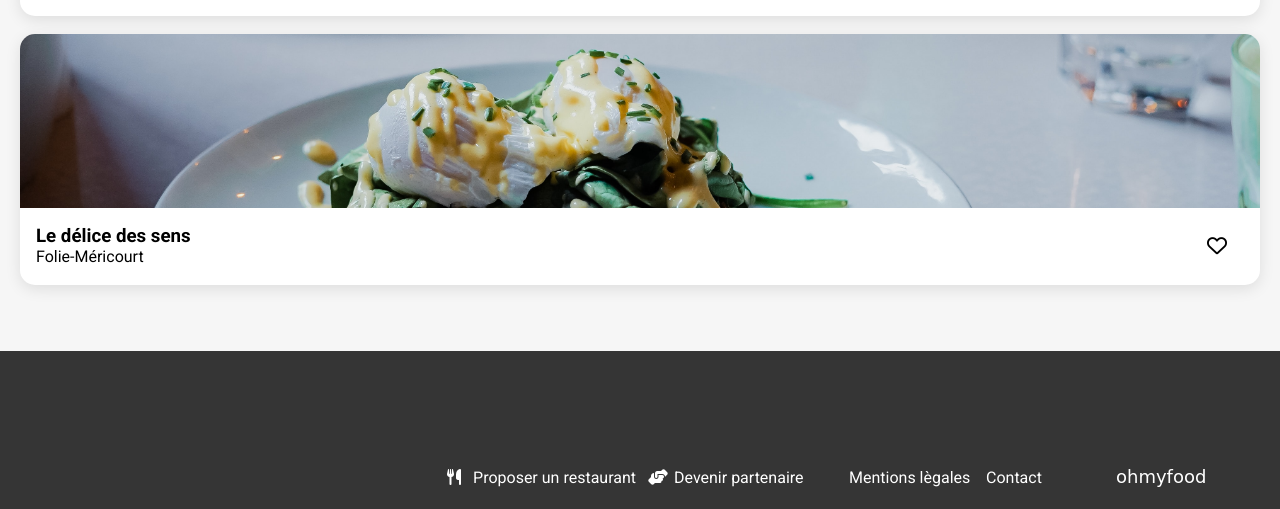
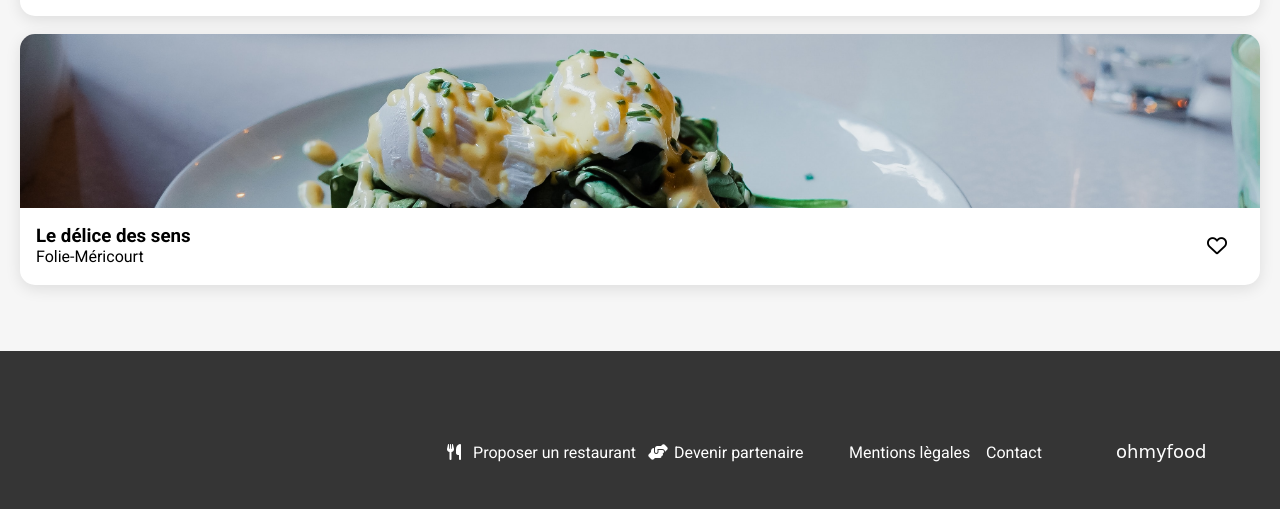
Before and after one commit to SamShunpo/projet-4-OC, a website: page index.html in a window 1280 px wide. Shown: the part 1661-2170 px from the top of the page. Drawn offline with nearby package versions, Linux system fonts and the light colour scheme; files that its build step writes are made by us from their sources; a web font is replaced by a local one.

Commit message:
modif responsive footer

```diff
--- a/sass/components/_footer.scss
+++ b/sass/components/_footer.scss
@@ -12,8 +12,9 @@ footer {
         font-weight: 400;
         width: 139px;
 
-        @media (min-width: 768px) {
+        @media (min-width: 1024px) {
             margin: 0;
+            padding-bottom: 25px;
         }
     }
 
@@ -46,6 +47,7 @@ footer {
 
         @media (min-width: 768px) {
             @include display-flex;
+            padding : 25px 0 25px 0;
         }
     }
 
```
